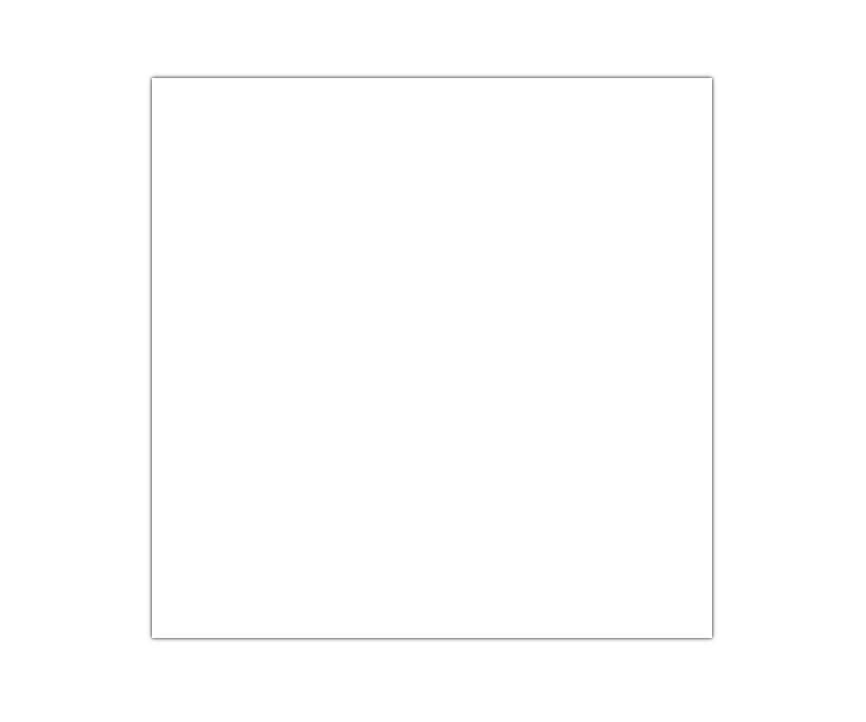
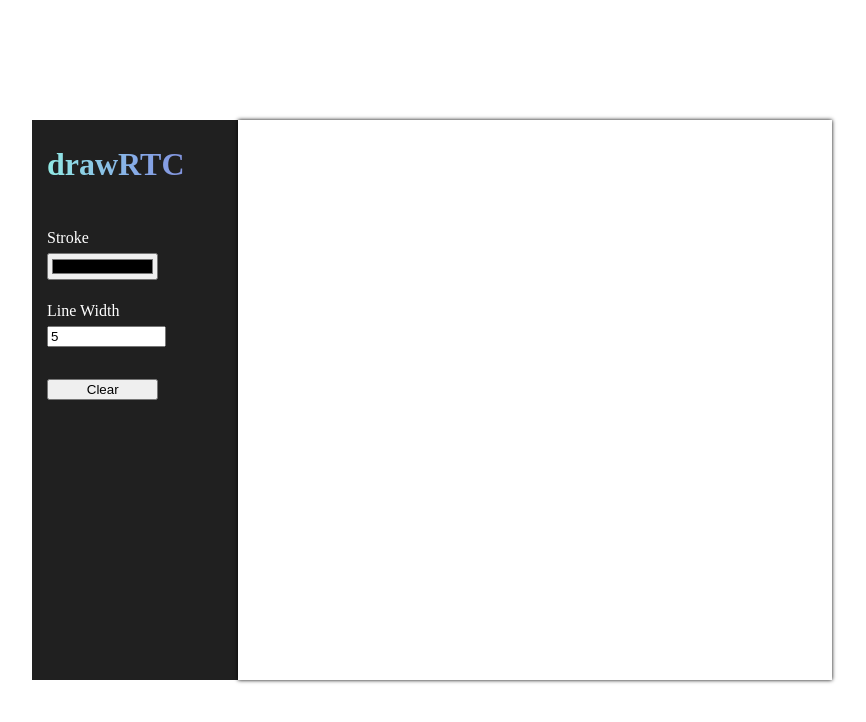
Before and after one commit to apsinghdev/drawRTC, a React (Vite) app in the folder client/: page / in a window 1280 px wide. Shown: the top 722 px of the page, without its empty margins (208-1074 px from the left). Built offline with nearby package versions, Linux system fonts and the light colour scheme.

Commit message:
complete UI of drawing board

```diff
--- a/client/src/App.css
+++ b/client/src/App.css
@@ -0,0 +1,81 @@
+
+#root {
+    max-width: 1280px;
+    margin: 0 auto;
+    padding: 2rem;
+    height: 70vh;
+    width: 100vh;
+    /* text-align: center; */
+  }
+
+#sidebar * {
+    margin-bottom: 6px;
+  }
+
+  #sidebar h1 {
+    margin-top: '20px';
+    background: #7F7FD5;
+    background: -webkit-linear-gradient(to right, #91EAE4, #86A8E7, #7F7FD5);
+    background: linear-gradient(to right, #91EAE4, #86A8E7, #7F7FD5);
+    background-clip: text;
+    -webkit-background-clip: text;
+    -webkit-text-fill-color: transparent;
+  }
+
+  #linewidth{
+    margin-top: 10px !important;
+  }
+
+ #container{
+    height: 100%;
+    display: flex;
+    width: 100%;
+ }
+
+ #sidebar{
+    display: flex;
+    flex-direction: column;
+    padding: 5px;
+    width: 250px;
+    background-color: #202020;
+    padding-left: 15px;
+ }
+  .input-container {
+    display: block;
+    margin-top: 40px;
+  }
+
+  .input-container label {
+    display: block;
+    color: white;
+  }
+
+  .input-container input {
+    display: block;
+    width: 60%;
+  }
+
+  #clear {
+    display: block;
+    width: 60%;
+    margin-top: 20px;
+  }
+
+  .canvas-container {
+    display: flex;
+    justify-content: center;
+    align-items: center;
+    height: 100%;
+    width: 100%;
+  }
+
+  .canvas {
+    height: 100%;
+    width: 100%;
+    border: 0px solid black;
+    box-shadow: 0 0 4px #000;
+  }
+
+  /* #colorpicker{
+    margin-top: '40px';
+  } */
--- a/client/src/App.jsx
+++ b/client/src/App.jsx
@@ -1,4 +1,5 @@
 import { useEffect, useRef } from "react";
+import './App.css'
 
 function App() {
   const canvasRef = useRef(null);
@@ -20,19 +21,18 @@ function App() {
     }
 
     function handleMouseover(e) {
-      if(isDrawing){
-        const endX = e.clientX-canvas.getBoundingClientRect().left;
-        const endY = e.clientY-canvas.getBoundingClientRect().top;
-        drawLine(startX, startY, endX, endY);
-        startX = endX;
-        startY = endY;
-      }
+      if (!isDrawing) return;
+      const endX = e.clientX - canvas.getBoundingClientRect().left;
+      const endY = e.clientY - canvas.getBoundingClientRect().top;
+      drawLine(startX, startY, endX, endY);
+      startX = endX;
+      startY = endY;
     }
 
     function handleMousedown(e) {
       isDrawing = true;
-      startX = e.clientX-canvas.getBoundingClientRect().left;
-      startY = e.clientY-canvas.getBoundingClientRect().top;
+      startX = e.clientX - canvas.getBoundingClientRect().left;
+      startY = e.clientY - canvas.getBoundingClientRect().top;
     }
     function handleMouseup(e) {
       isDrawing = false;
@@ -50,25 +50,24 @@ function App() {
   }, []);
 
   return (
-    <div
-      style={{
-        display: "flex",
-        justifyContent: "center",
-        alignItems: "center",
-        height: "700px",
-        width: "100%",
-      }}
-    >
-      <canvas
-        style={{
-          height: "70vh",
-          width: "70vh",
-          border: "0px solid black",
-          boxShadow: "0 0 4px #000",
-        }}
-        ref={canvasRef}
-      ></canvas>
+    <div id="container" style={{ display: 'flex' }}>
+  <div id="sidebar">
+    <h1 id="drawRTC">drawRTC</h1>
+    <div className="input-container" id='colorpicker'>
+      <label htmlFor="stroke">Stroke</label>
+      <input id="stroke" name="stroke" type="color" />
     </div>
+    <div className="input-container" id='linewidth'>
+      <label htmlFor="lineWidth">Line Width</label>
+      <input id="lineWidth" name="lineWidth" type="number" value="5" />
+    </div>
+    <button id="clear">Clear</button>
+  </div>
+  <div className="canvas-container">
+    <canvas className="canvas" ref={canvasRef}></canvas>
+  </div>
+</div>
+
   );
 }
 
--- a/client/src/index.css
+++ b/client/src/index.css
@@ -0,0 +1,7 @@
+body {
+    margin: 0;
+    display: flex;
+    place-items: center;
+    min-width: 320px;
+    min-height: 100vh;
+  }
```
